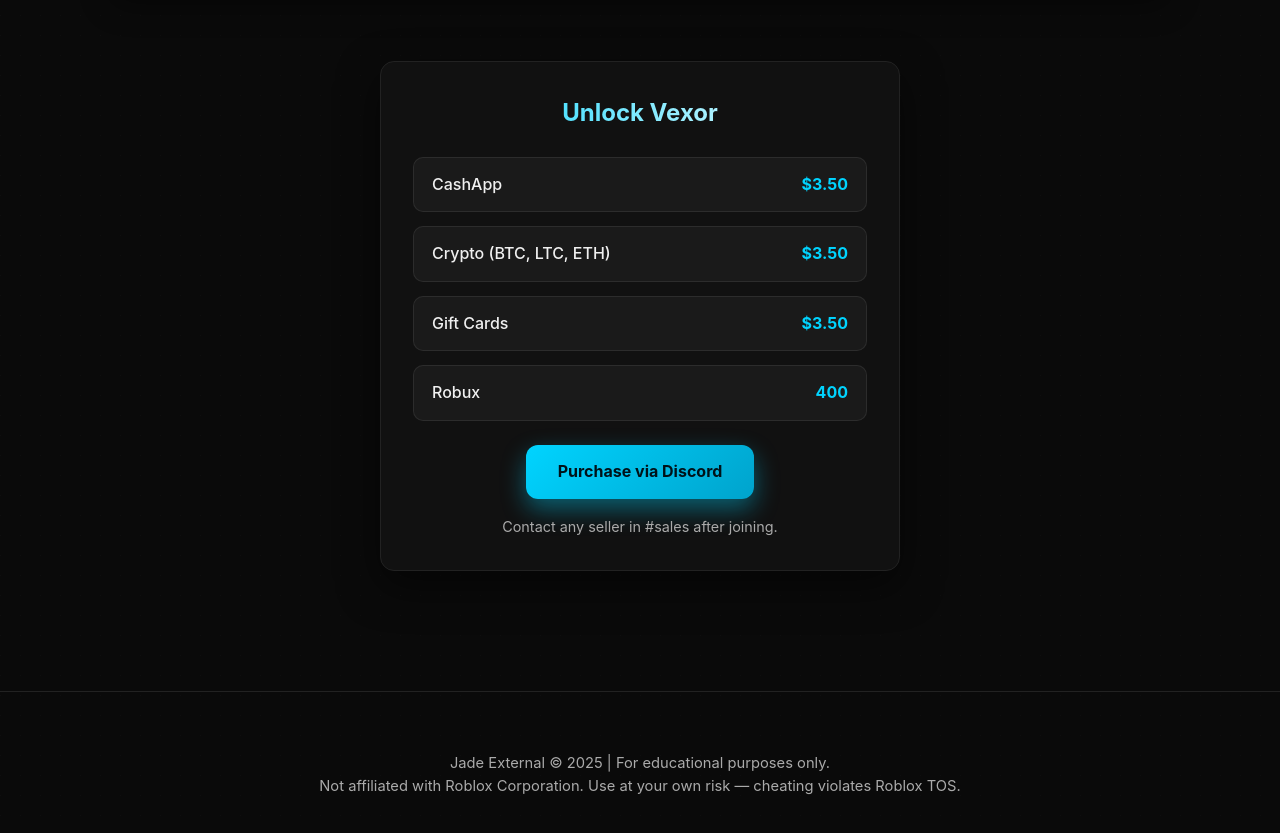
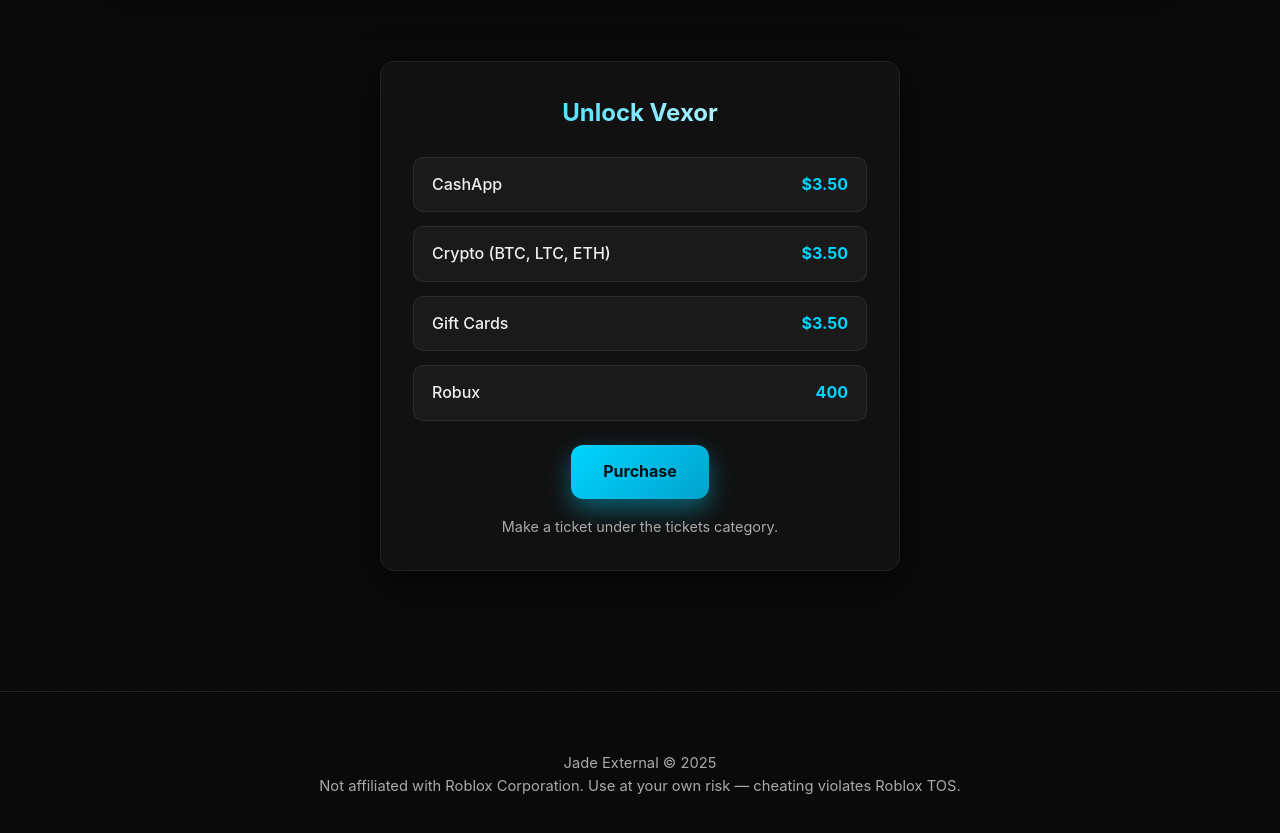
Before and after one commit to jadeext/kakkjw882kjs, a plain HTML site: page pricing.html in a window 1280 px wide. Shown: the part 85-918 px from the top of the page. Drawn offline with Linux system fonts and the light colour scheme.

Commit message:
Update pricing.html

```diff
--- a/pricing.html
+++ b/pricing.html
@@ -42,13 +42,13 @@
                     <span class="price-value">400</span>
                 </div>
             </div>
-            <a href="https://discord.gg/PdhdCgJ7Z7" target="_blank" class="btn">Purchase via Discord</a>
-            <p style="margin-top:16px;font-size:.9rem;color:var(--text-muted)">Contact any seller in #sales after joining.</p>
+            <a href="https://discord.gg/PdhdCgJ7Z7" target="_blank" class="btn">Purchase</a>
+            <p style="margin-top:16px;font-size:.9rem;color:var(--text-muted)">Make a ticket under the tickets category.</p>
         </div>
     </div>
 
     <footer>
-        <p>Jade External © 2025 | For educational purposes only.</p>
+        <p>Jade External © 2025</p>
         <p>Not affiliated with Roblox Corporation. Use at your own risk — cheating violates Roblox TOS.</p>
     </footer>
 </body>
```
